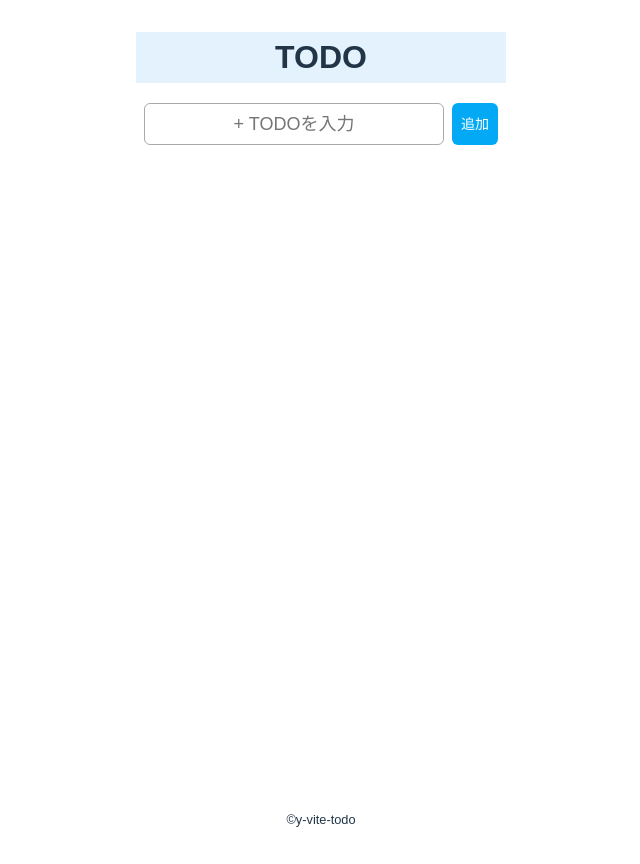
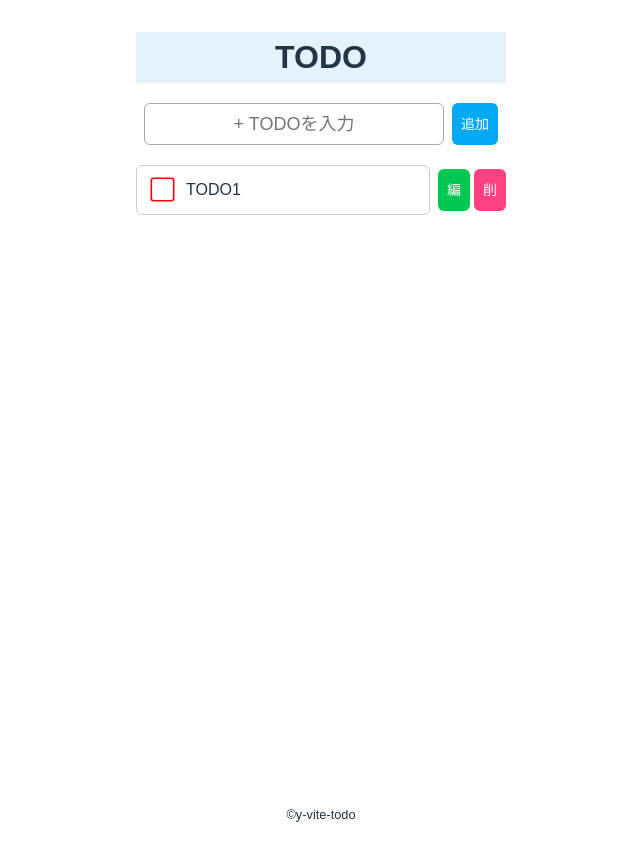
Before and after one commit to hirako74/my-vite-todo, a Vue app: page / in a window 1280 px wide. Shown: the whole page, without its empty margins (319-959 px from the left). Built offline with nearby package versions, Linux system fonts and the light colour scheme.

Commit message:
チャックボックス対応

```diff
--- a/src/components/MainTodo.vue
+++ b/src/components/MainTodo.vue
@@ -3,7 +3,7 @@ import { ref } from 'vue';
 const todoRef = ref('');
 const todoListRef = ref([]);
 const addTodo = () => {
-  console.log(todoRef.value);
+  //  console.log(todoRef.value);
   const id = new Date().getTime();
   todoListRef.value.push({ id: id, task: todoRef.value });
   localStorage.todoList = JSON.stringify(todoListRef.value);
@@ -20,6 +20,18 @@ const addTodo = () => {
       placeholder="+ TODOを入力"
     />
     <button class="btn" @click="addTodo">追加</button>
+  </div>
+  <div class="box_List">
+    <div class="todo_List">
+      <div class="todo">
+        <input type="checkbox" class="check" />
+        <label>TODO1</label>
+      </div>
+      <div class="btns">
+        <button class="btn green">編</button>
+        <button class="btn pink">削</button>
+      </div>
+    </div>
   </div>
 </template>
 
@@ -44,4 +56,50 @@ const addTodo = () => {
   text-align: center;
   font-size: 14px;
 }
+
+.box_List {
+  margin-top: 20px;
+  display: flex;
+  flex-direction: column;
+  gap: 4px;
+}
+
+.todo_List {
+  display: flex;
+  align-items: center;
+  gap: 8px;
+}
+
+.todo {
+  display: flex; /*勝手に追加*/
+  align-items: center; /*勝手に追加*/
+  border: 1px solid #ccc;
+  border-radius: 6px;
+  padding: 12px;
+  width: 300px;
+}
+
+.check {
+  border: 1px solid red;
+  transform: scale(1.6);
+  margin: 0 16px 2px 6px;
+  width: 15px; /* 勝手に追加:ボックスの横幅を指定する */
+  height: 15px; /* 勝手に追加:ボックスの高さを指定する */
+  border-radius: 2px; /* 勝手に追加:ボックスの角丸を指定する */
+  /*
+*/
+}
+
+.btns {
+  display: flex;
+  gap: 4px;
+}
+
+.green {
+  background-color: #00c853;
+}
+
+.pink {
+  background-color: #ff4081;
+}
 </style>
--- a/src/components/TheFooter.vue
+++ b/src/components/TheFooter.vue
@@ -5,7 +5,7 @@
 </template>
 
 <style scoped>
-.foter {
+.footer {
   margin-top: 15px;
   height: 30px;
 }
```
